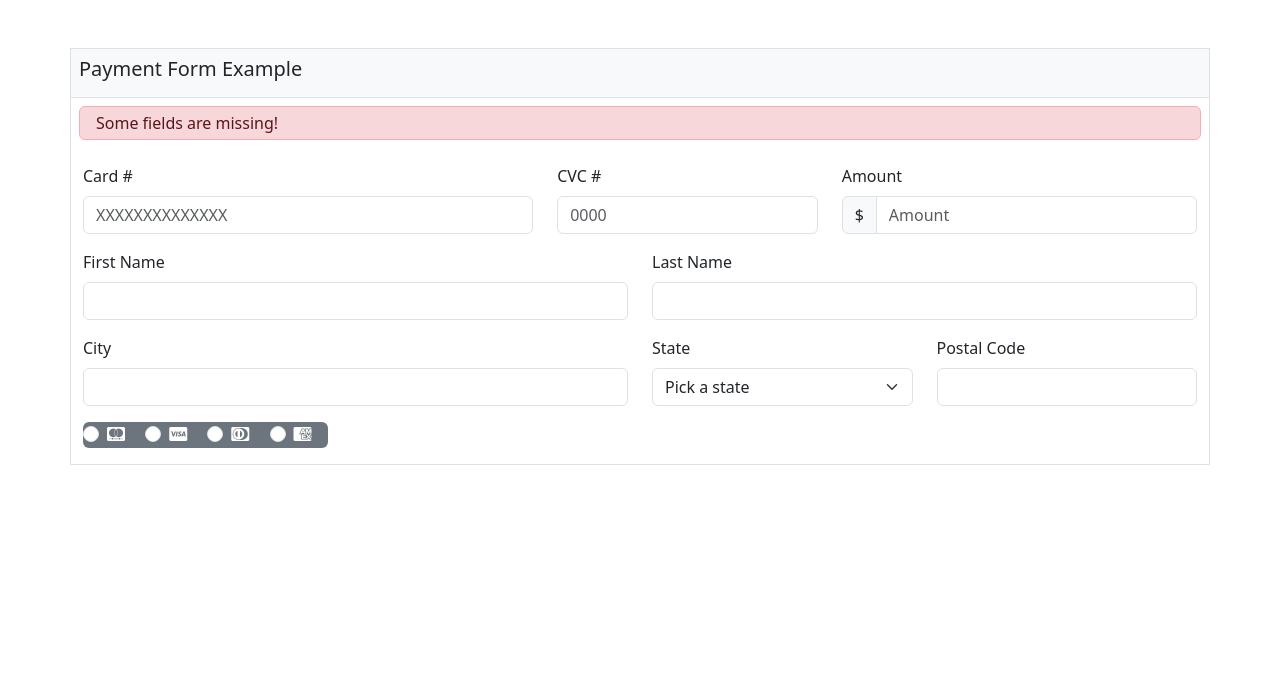
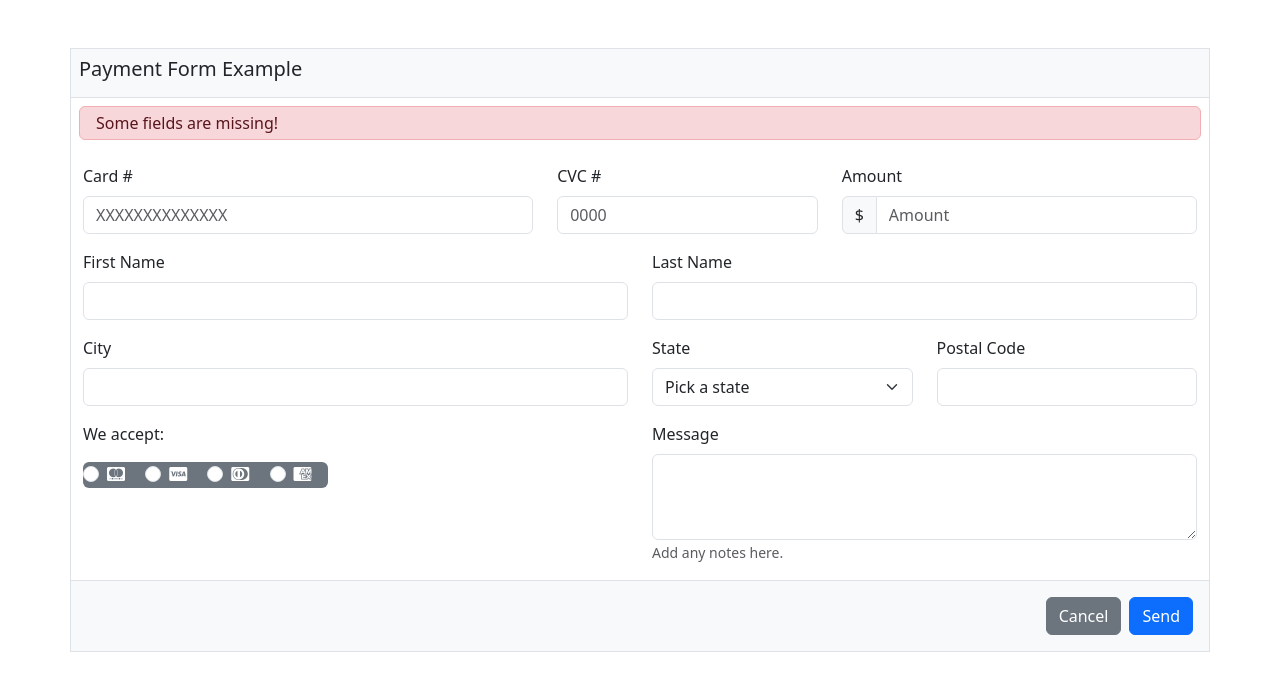
Before and after one commit to Danloveper/Danloveper-Form-HTML5, a plain HTML site: page index.html in a window 1280 px wide. Drawn offline with nearby package versions, Linux system fonts and the light colour scheme.

Commit message:
Add textarea and buttons in footer

```diff
--- a/index.html
+++ b/index.html
@@ -75,30 +75,51 @@
             <div class="row mb-3">
                 <div class="col-6 text-white">
 
+                    <div class="d-block">
+                        <p class="text-dark">We accept:</p>
                         <div class="d-inline-block bg-secondary rounded">
                             <div class="form-check form-check-inline">
-                            <input class="form-check-input" type="radio" name="type-card" id="inlineCheckbox1" value="option1">
-                            <label class="form-check-label" for="inlineCheckbox1"><i class="fa-brands fa-cc-mastercard"></i></label>
+                                <input class="form-check-input" type="radio" name="type-card" id="inlineCheckbox1"
+                                    value="option1">
+                                <label class="form-check-label" for="inlineCheckbox1"><i
+                                        class="fa-brands fa-cc-mastercard"></i></label>
                             </div>
                             <div class="form-check form-check-inline">
-                            <input class="form-check-input" type="radio" name="type-card" id="inlineCheckbox2" value="option2">
-                            <label class="form-check-label" for="inlineCheckbox2"><i class="fa-brands fa-cc-visa"></i></label>
+                                <input class="form-check-input" type="radio" name="type-card" id="inlineCheckbox2"
+                                    value="option2">
+                                <label class="form-check-label" for="inlineCheckbox2"><i
+                                        class="fa-brands fa-cc-visa"></i></label>
                             </div>
                             <div class="form-check form-check-inline">
-                            <input class="form-check-input" type="radio" name="type-card" id="inlineCheckbox3" value="option3">
-                            <label class="form-check-label" for="inlineCheckbox3"><i class="fa-brands fa-cc-diners-club"></i></label>
+                                <input class="form-check-input" type="radio" name="type-card" id="inlineCheckbox3"
+                                    value="option3">
+                                <label class="form-check-label" for="inlineCheckbox3"><i
+                                        class="fa-brands fa-cc-diners-club"></i></label>
                             </div>
                             <div class="form-check form-check-inline">
-                            <input class="form-check-input" type="radio" name="type-card" id="inlineCheckbox4" value="option4">
-                            <label class="form-check-label" for="inlineCheckbox4"><i class="fab fa-cc-amex"></i></label>
+                                <input class="form-check-input" type="radio" name="type-card" id="inlineCheckbox4"
+                                    value="option4">
+                                <label class="form-check-label" for="inlineCheckbox4"><i
+                                        class="fab fa-cc-amex"></i></label>
+                            </div>
+                        </div>
+
+                    </div>
+                </div>
+                <div class="col-6">
+                    <div class="form-group">
+                        <label class="mb-2" for="message">Message</label>
+                        <textarea class="form-control" id="message" rows="3"></textarea>
+                        <small class="form-text text-muted">Add any notes here.</small>
                     </div>
                 </div>
             </div>
-                <div class="col-6">
-
+            <div class="row border-top">
+                <div class="col-12 d-flex justify-content-end bg-light p-3">
+                    <button type="button" class="btn me-2 btn-secondary">Cancel</button>
+                    <button type="button" class="btn btn-primary">Send</button>
                 </div>
             </div>
-            <div class="row"></div>
         </form>
     </div>
 </body>
```
Lines whose indentation alone changed are shown as unchanged.
